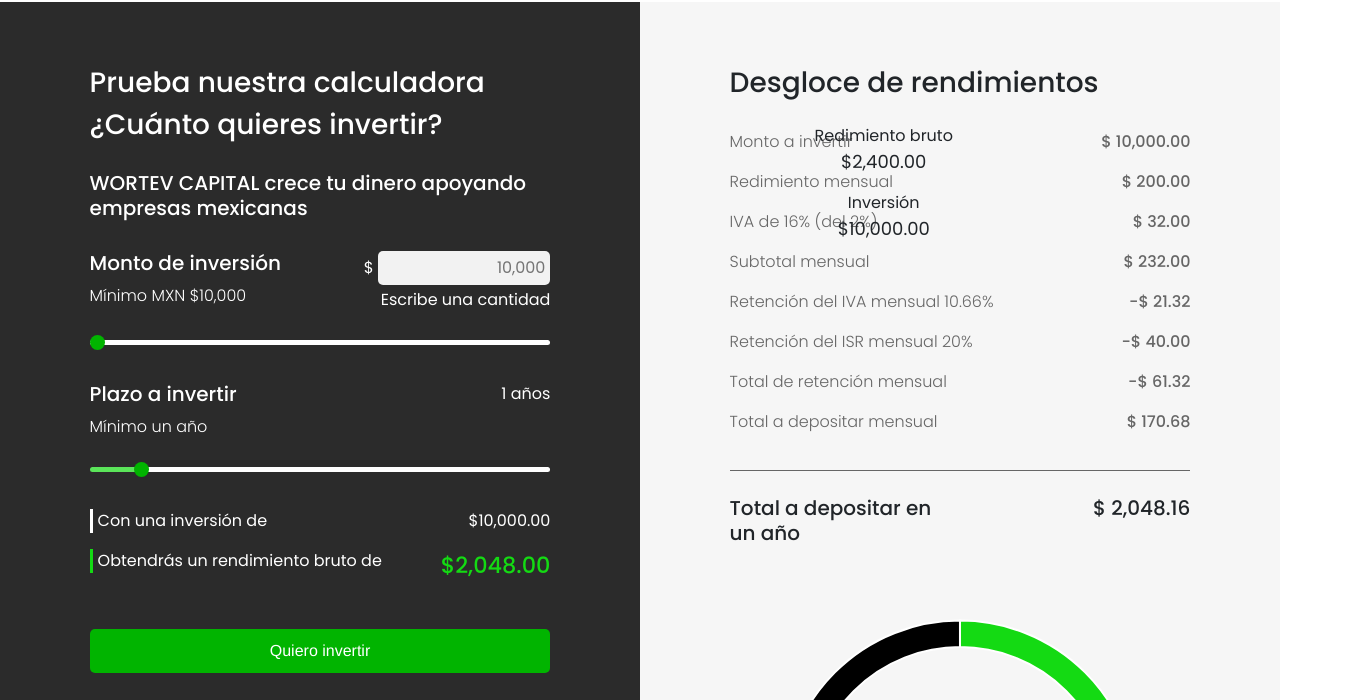
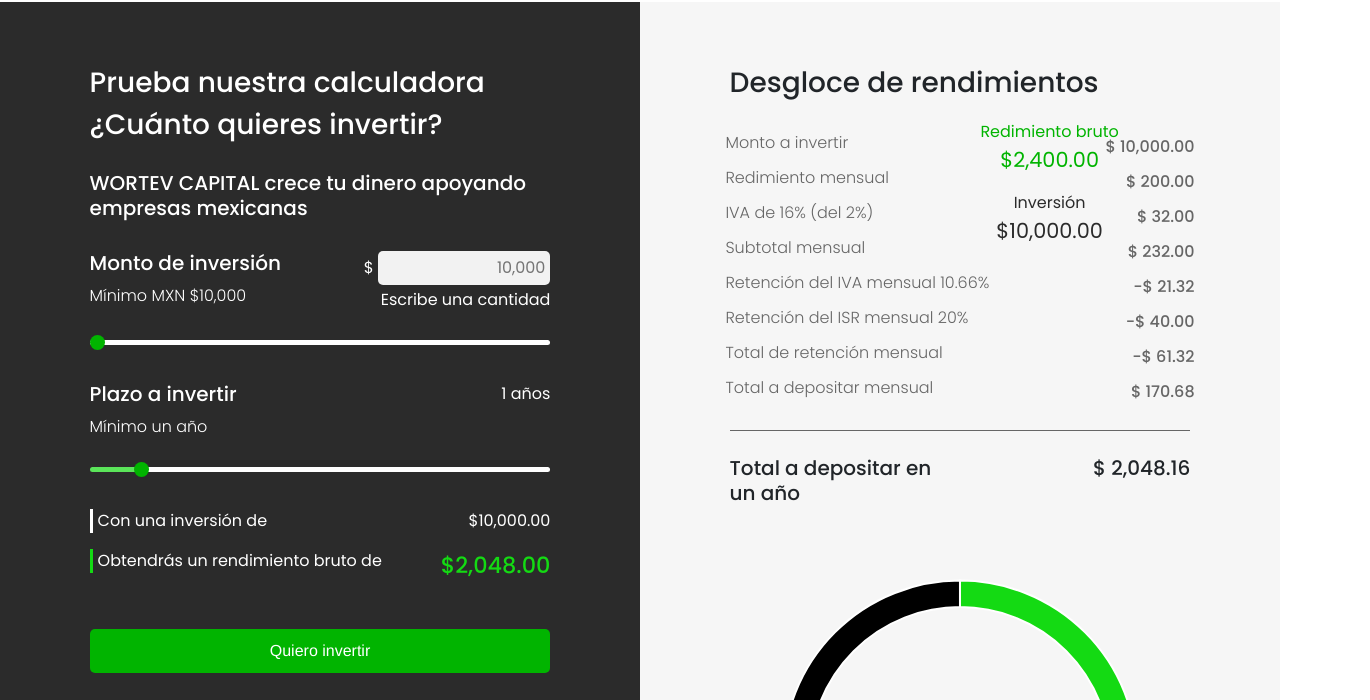
Before and after one commit to gerawortev/CalculadoraWortevCapital, a plain HTML site: page index.html in a window 1280 px wide. Shown: the part 54-754 px from the top of the page, 1370 px wide, since content can reach past the window. Drawn offline with nearby package versions, Linux system fonts and the light colour scheme.

Commit message:
data centrada
centrado de texto y colores, cambio a tabla los valores de rendimientos

```diff
--- a/index.html
+++ b/index.html
@@ -84,7 +84,41 @@
             <div class="col-md-6 col-sm-12 calc__result__container">
                 <h3 class="calc_main_title">Desgloce de rendimientos</h3>
                 <div class="row calc_helper_top">
-                    <div class="col-9 text-left calc_data calc_helper_fix_padding calc_custom_col">
+                    <table class="calc_table_result">
+                        <tr>
+                            <td class="calc_text_data">Monto a invertir</td>
+                            <td id="calc-result-text1" class="calc__text__results">$ 10,000.00</td>
+                        </tr>
+                        <tr>
+                            <td class="calc_text_data">Redimiento mensual</td>
+                            <td id="calc-result-text2" class="calc__text__results">$ 200.00</td>
+                        </tr>
+                        <tr>
+                            <td class="calc_text_data">IVA de 16% (del 2%)</td>
+                            <td id="calc-result-text3" class="calc__text__results">$ 32.00</td>
+                        </tr>
+                        <tr>
+                            <td class="calc_text_data">Subtotal mensual</td>
+                            <td id="calc-result-text4" class="calc__text__results">$ 232.00</td>
+                        </tr>
+                        <tr>
+                            <td class="calc_text_data">Retención del IVA mensual 10.66%</td>
+                            <td id="calc-result-text5" class="calc__text__results">-$ 21.32</td>
+                        </tr>
+                        <tr>
+                            <td class="calc_text_data">Retención del ISR mensual 20%</td>
+                            <td id="calc-result-text6" class="calc__text__results">-$ 40.00</td>
+                        </tr>
+                        <tr>
+                            <td class="calc_text_data">Total de retención mensual</td>
+                            <td id="calc-result-text7" class="calc__text__results">-$ 61.32</td>
+                        </tr>
+                        <tr>
+                            <td class="calc_text_data">Total a depositar mensual</td>
+                            <td id="calc-result-text8" class="calc__text__results">$ 170.68</td>
+                        </tr>
+                    </table>
+                    <!-- <div class="col-9 text-left calc_data calc_helper_fix_padding calc_custom_col">
                         <p class="calc_text_data">Monto a invertir</p>
                         <p class="calc_text_data">Redimiento mensual</p>
                         <p class="calc_text_data">IVA de 16% (del 2%)</p>
@@ -103,7 +137,7 @@
                         <p id="calc-result-text6" class="calc__text__results">-$ 40.00</p>
                         <p id="calc-result-text7" class="calc__text__results">-$ 61.32</p>
                         <p id="calc-result-text8" class="calc__text__results">$ 170.68</p>
-                    </div>
+                    </div> -->
                     <div class="calc__line"></div> <br>
                 </div>
                 <div class="row">
@@ -120,8 +154,8 @@
                     <div id="calc-chart" class="calc__chart"></div>
                     <div id="calc-result">
                         <p class="calc__chart__text1">Redimiento bruto <br> <span
-                                style="font-size: large;">$2,400.00</span></p>
-                        <p class="calc__chart__text2">Inversión <br> <span style="font-size: large;">$10,000.00</span>
+                                style="font-size: 1.3rem;">$2,400.00</span></p>
+                        <p class="calc__chart__text2">Inversión <br> <span style="font-size: 1.3rem;">$10,000.00</span>
                         </p>
                     </div>
                 </div>
--- a/main.js
+++ b/main.js
@@ -139,24 +139,20 @@ function formatear(dato) {
 
 // center chart copy
 function centerLegend() {
-  console.log('called!');
   var chartBox = document.getElementById("calc-chart");
   var chartLegend = document.getElementById("calc-result");
-
-  var chartBoxWidth = chartBox.offsetWidth;
   var chartBoxHeight = chartBox.offsetHeight;
-
-  var messageBoxWidth = chartLegend.offsetWidth;
   var messageBoxHeight = chartLegend.offsetHeight;
 
-  chartLegend.style.left = (chartBoxWidth - messageBoxWidth) / 2 + "px";
   chartLegend.style.top = (chartBoxHeight - messageBoxHeight) / 2 + "px";
 }
 
 centerLegend();
 
 window.addEventListener("resize", function () {
-  centerLegend();
+  setTimeout(function () {
+    centerLegend();
+  }, 200);
 });
 // end: center chart copy
 
--- a/styles.css
+++ b/styles.css
@@ -35,6 +35,7 @@
 .calc__text__results {
   text-align: end !important;
   color: #666666;
+  font-weight: 500;
 }
 
 .calc__line {
@@ -277,8 +278,23 @@
 #calc-result {
   position: absolute;
   text-align: center;
+  width: 100%;
 }
-
+.calc_table_result{
+  width: 100%;
+    margin: 0 2%;
+}
+.calc_text_data{
+  color: #666666;
+    padding-bottom: 10px;
+    font-weight: 300;
+}
+.calc__chart__text1{
+  color: #01B400;
+}
+.calc__chart__text2{
+  color: #2B2B2B;
+}
 /*fin de estilos generales */
 /*custom media querys*/
 @media (min-width: 879px) and (max-width: 1024px) {
@@ -337,7 +353,11 @@
     padding-right: 0 !important;
   }
 }
-
+@media (min-width: 768px) and (max-width: 948px){
+  .calc_text_data{
+    width: 50%;
+  }
+}
 @media (max-width: 459px) {
   .calc_main_title {
     font-size: 1.2rem;
@@ -380,3 +400,11 @@
     padding-left: 0 !important;
   }
 }
+@media (max-width: 1249px){
+  .calc__chart__text1{
+    font-size: .8rem;
+  }
+  .calc__chart__text2{
+    font-size: .8rem;
+  }
+}
```
